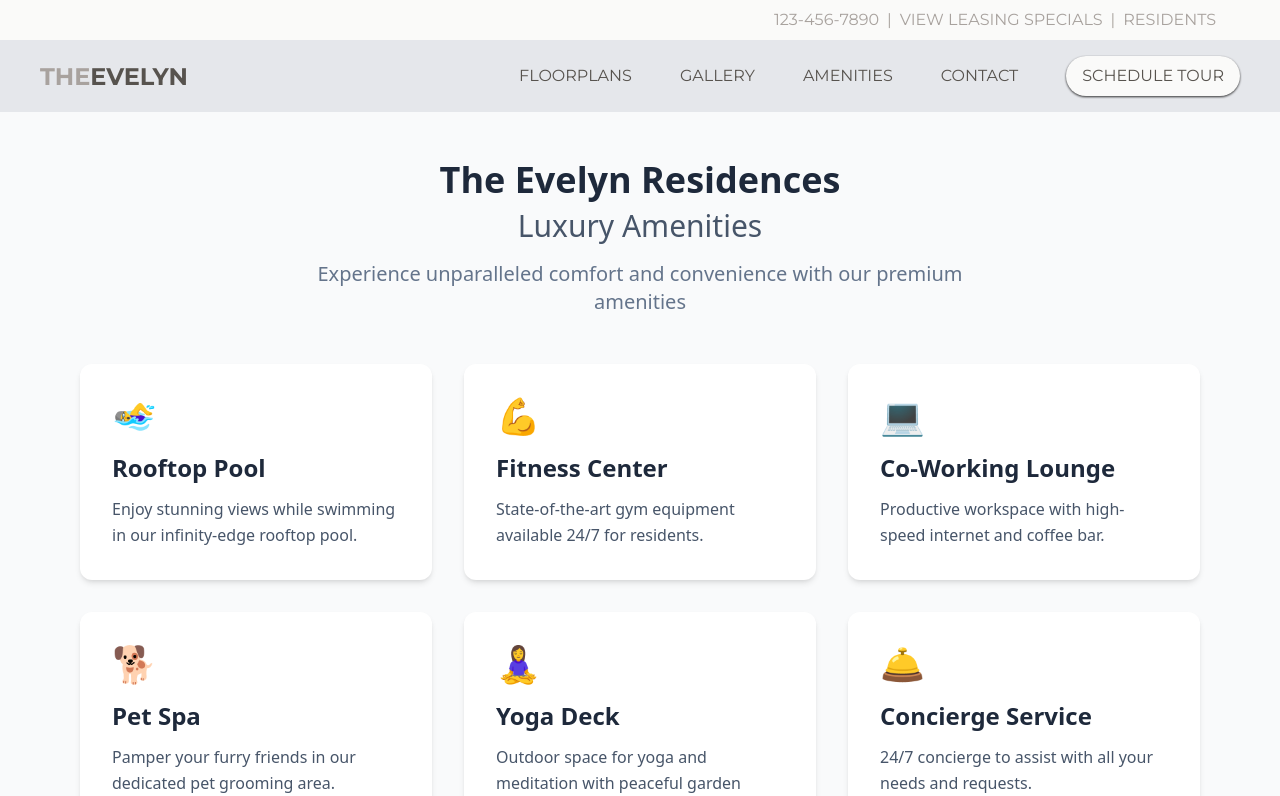
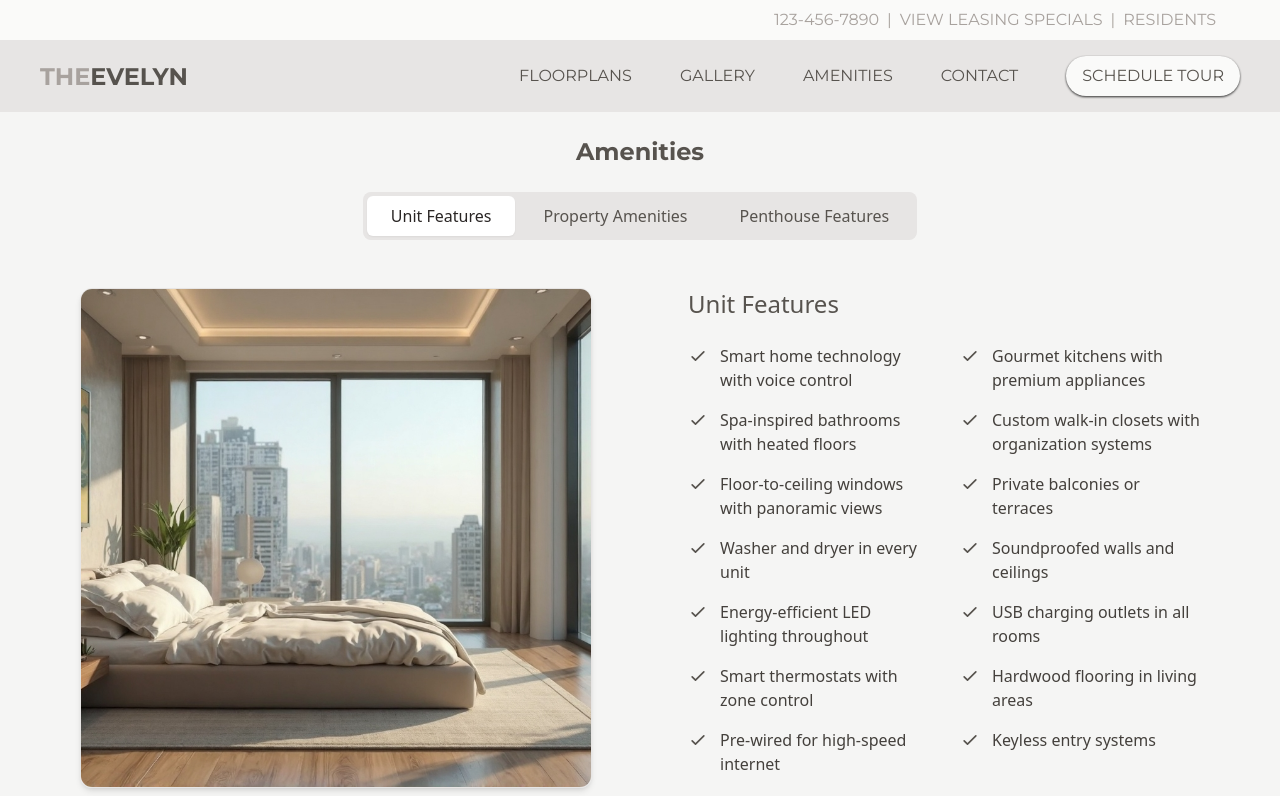
Before and after one commit to bl-aristotle/blank-project, a Next.js app: page /amenities in a window 1280 px wide. Shown: the top 796 px of the page. Built offline with nearby package versions, Linux system fonts and the light colour scheme.

Commit message:
amenities page, added tabs

```diff
--- a/app/amenities/page.tsx
+++ b/app/amenities/page.tsx
@@ -1,83 +1,160 @@
 // app/amenities/page.tsx
 'use client'
-import Head from 'next/head';
+import Image from 'next/image'
+import { useState } from 'react'
 
+import { Montserrat } from 'next/font/google'
 
-const amenities = [
+const montserrat = Montserrat({ subsets: ['latin'] })
+
+type AmenityCategory = {
+  id: string
+  name: string
+  imageUrl: string
+  features: string[]
+}
+
+const amenityCategories: AmenityCategory[] = [
   {
-    title: "Rooftop Pool",
-    description: "Enjoy stunning views while swimming in our infinity-edge rooftop pool.",
-    icon: "🏊‍♀️"
+    id: 'unit',
+    name: 'Unit Features',
+    imageUrl: "/images/amenities/bedroom.jpeg",
+    features: [
+      "Smart home technology with voice control",
+      "Gourmet kitchens with premium appliances",
+      "Spa-inspired bathrooms with heated floors",
+      "Custom walk-in closets with organization systems",
+      "Floor-to-ceiling windows with panoramic views",
+      "Private balconies or terraces",
+      "Washer and dryer in every unit",
+      "Soundproofed walls and ceilings",
+      "Energy-efficient LED lighting throughout",
+      "USB charging outlets in all rooms",
+      "Smart thermostats with zone control",
+      "Hardwood flooring in living areas",
+      "Pre-wired for high-speed internet",
+      "Keyless entry systems",
+      "Built-in Bluetooth speakers"
+    ]
   },
   {
-    title: "Fitness Center",
-    description: "State-of-the-art gym equipment available 24/7 for residents.",
-    icon: "💪"
+    id: 'property',
+    name: 'Property Amenities',
+    imageUrl: "/images/amenities/gym-turf.jpeg",
+    features: [
+      "Rooftop infinity pool with cabanas",
+      "State-of-the-art fitness center",
+      "Co-working lounge with high-speed WiFi",
+      "Resident lounge with catering kitchen",
+      "Pet spa and grooming station",
+      "Package receiving room with cold storage",
+      "Secure underground parking",
+      "Electric vehicle charging stations",
+      "Bicycle storage and repair station",
+      "On-site maintenance team",
+      "Guest suites for visitors",
+      "Landscaped courtyard with seating",
+      "Party room with full kitchen",
+      "Conference rooms for business meetings",
+      "24-hour concierge service"
+    ]
   },
   {
-    title: "Co-Working Lounge",
-    description: "Productive workspace with high-speed internet and coffee bar.",
-    icon: "💻"
-  },
-  {
-    title: "Pet Spa",
-    description: "Pamper your furry friends in our dedicated pet grooming area.",
-    icon: "🐕"
-  },
-  {
-    title: "Yoga Deck",
-    description: "Outdoor space for yoga and meditation with peaceful garden views.",
-    icon: "🧘‍♀️"
-  },
-  {
-    title: "Concierge Service",
-    description: "24/7 concierge to assist with all your needs and requests.",
-    icon: "🛎️"
+    id: 'penthouse',
+    name: 'Penthouse Features',
+    imageUrl: "/images/amenities/bathroom.jpeg",
+    features: [
+      "Expansive private terraces",
+      "Custom wine cellars",
+      "Home theater systems",
+      "Premium smart home automation",
+      "Chef's kitchens with premium appliances",
+      "Spa bathrooms with soaking tubs",
+      "Dedicated elevator access",
+      "Panoramic city views",
+      "Private rooftop gardens",
+      "Smart glass privacy systems",
+      "Custom interior lighting design",
+      "Premium soundproofing throughout",
+      "Walk-in dressing rooms",
+      "Library/study rooms",
+      "Dual master suites"
+    ]
   }
-];
+]
 
 export default function AmenitiesPage() {
+  const [activeTab, setActiveTab] = useState('unit')
+  const activeCategory = amenityCategories.find(cat => cat.id === activeTab)!
+
   return (
-    <div className="min-h-screen bg-gray-50">
-      <Head>
-        <title>The Evelyn Residences - Amenities</title>
-        <meta name="description" content="Explore the luxurious amenities at The Evelyn Residences" />
-      </Head>
-
-      <main className="container mx-auto px-4 py-12 max-w-6xl">
+    <div className="min-h-screen bg-stone-100">
+      <main className="container mx-auto px-4 py-6 max-w-6xl">
         {/* Header Section */}
-        <header className="text-center mb-12">
-          <h1 className="text-4xl font-bold text-slate-800 mb-2">The Evelyn Residences</h1>
-          <h2 className="text-3xl text-slate-600 mb-4">Luxury Amenities</h2>
-          <p className="text-xl text-slate-500 max-w-2xl mx-auto">
-            Experience unparalleled comfort and convenience with our premium amenities
-          </p>
+        <header className="text-center mb-6">
+        <h2 className={`text-2xl font-bold mb-2 text-stone-600 text-center ${montserrat.className}`}>Amenities</h2>
         </header>
 
-        {/* Amenities Grid */}
-        <div className="grid grid-cols-1 md:grid-cols-2 lg:grid-cols-3 gap-8 mb-12">
-          {amenities.map((amenity, index) => (
-            <div
-              key={index}
-              className="bg-white rounded-xl p-8 shadow-md hover:shadow-lg transition-all duration-300 hover:-translate-y-1"
-            >
-              <div className="text-4xl mb-4">{amenity.icon}</div>
-              <h3 className="text-2xl font-semibold text-slate-800 mb-3">{amenity.title}</h3>
-              <p className="text-slate-600 leading-relaxed">{amenity.description}</p>
+        {/* Tab Navigation */}
+        <div className="flex justify-center mb-6 xl:mb-12">
+          <div className="flex gap-1 bg-stone-200 p-1 rounded-lg">
+            {amenityCategories.map((category) => (
+              <button
+                key={category.id}
+                onClick={() => setActiveTab(category.id)}
+                className={`px-6 py-2 rounded-md transition-colors ${
+                  activeTab === category.id
+                    ? 'bg-white shadow-sm text-stone-800 font-medium'
+                    : 'text-stone-600 hover:bg-stone-100'
+                }`}
+              >
+                {category.name}
+              </button>
+            ))}
+          </div>
+        </div>
+
+        {/* Content Section */}
+        <div className="flex flex-col md:flex-row gap-8 xl:gap-24 mb-12">
+          {/* Left Column - Image */}
+          <div className="md:w-1/2">
+            <div className="relative h-80 md:h-[500px] rounded-xl overflow-hidden shadow-md border border-stone-200">
+              <Image
+                src={activeCategory.imageUrl}
+                alt={activeCategory.name}
+                fill
+                className="object-cover"
+                priority
+              />
             </div>
-          ))}
+          </div>
+
+          {/* Right Column - Content */}
+          <div className="md:w-1/2">
+            <h3 className="text-2xl font-semi text-stone-600 mb-6">
+              {activeCategory.name}
+            </h3>
+
+            <ul className="grid grid-cols-1 lg:grid-cols-2 gap-x-8 gap-y-4">
+              {activeCategory.features.map((feature, index) => (
+                <li key={index} className="flex items-start">
+                  <svg className="h-5 w-5 text-stone-600 mt-0.5 mr-3 flex-shrink-0" fill="none" viewBox="0 0 24 24" stroke="currentColor">
+                    <path strokeLinecap="round" strokeLinejoin="round" strokeWidth={2} d="M5 13l4 4L19 7" />
+                  </svg>
+                  <span className="text-stone-700">{feature}</span>
+                </li>
+              ))}
+            </ul>
+          </div>
         </div>
 
         {/* Footer CTA */}
-        <footer className="bg-white rounded-xl p-8 text-center shadow-sm">
-          <p className="text-xl text-slate-600 mb-6">
-            Schedule a tour to experience our amenities in person
-          </p>
-          <button className="bg-red-500 hover:bg-red-600 text-white font-medium py-3 px-8 rounded-lg transition-colors duration-300">
-            SCHEDULE TOUR
+        <div className="text-center">
+          <button className="bg-stone-600 hover:bg-stone-700 text-white font-medium py-3 px-8 rounded-lg transition-colors duration-300 shadow-md">
+            SCHEDULE A TOUR
           </button>
-        </footer>
+        </div>
       </main>
     </div>
-  );
+  )
 }
--- a/app/components/NavBar.tsx
+++ b/app/components/NavBar.tsx
@@ -10,7 +10,7 @@ export default function NavBar() {
 
   return (
     <>
-      <nav className="bg-gray-200 py-4">
+      <nav className="bg-stone-200 py-4">
         <div className="mx-auto px-4 lg:px-10 flex items-center justify-between">
           <Link href="/" className="text-2xl font-bold">
             <span className={`text-stone-400 ${montserrat.className}`}>THE</span>
--- a/app/floorplans/page.tsx
+++ b/app/floorplans/page.tsx
@@ -20,7 +20,7 @@ export default async function FloorplansPage() {
     <main className="bg-stone-100">
       <div className="container mx-auto px-4 py-6">
       <div className="text-center mx-auto px-4 max-w-3xl">
-  <h2 className={`text-2xl font-bold mb-2 text-stone-600 ${montserrat.className}`}>Experience Luxury Living at The Evelyn</h2>
+  <h2 className={`text-2xl font-bold mb-2 text-stone-600 ${montserrat.className}`}>Floorplans</h2>
   <p className="text-md text-stone-600 mb-4">
     Whether you're seeking a cozy <strong>studio</strong>, spacious <strong>1- or 2-bedroom</strong> layouts,
     or our exclusive <strong>penthouse collection</strong>, every residence is crafted for refined urban living.
--- a/app/gallery/page.tsx
+++ b/app/gallery/page.tsx
@@ -3,6 +3,9 @@
 import { useState } from 'react'
 import Image from 'next/image'
 import { GalleryCarousel } from '../components/GalleryCarousel'
+import { Montserrat } from 'next/font/google'
+
+const montserrat = Montserrat({ subsets: ['latin'] })
 
 
 type GalleryImage = {
@@ -57,25 +60,28 @@ const mockImages: GalleryImage[] = [
     const closeImage = () => setSelectedImageIndex(null)
 
     return (
-      <main className="py-16">
+      <main className="py-6 bg-stone-100">
         <div className="container mx-auto px-4">
-          <h1 className="text-4xl font-bold mb-8">Property Gallery</h1>
+        <h2 className={`text-2xl font-bold mb-2 text-stone-600 text-center ${montserrat.className}`}>Property Gallery</h2>
+
 
          {/* Filter Buttons */}
-          <div className="flex gap-4 mb-8">
+         <div className="flex justify-center mb-6 mt-6">
+          <div className="flex gap-1 bg-stone-200 p-1 rounded-lg">
             {(['ALL', 'AMENITY', 'INTERIOR'] as const).map((filter) => (
             <button
                 key={filter}
                 onClick={() => setActiveFilter(filter)}
-                className={`px-4 py-2 rounded-full ${
+                className={`px-6 py-2 rounded-md transition-colors ${
                    activeFilter === filter
-                    ? 'bg-blue-600 text-white'
-                    : 'bg-gray-200 hover:bg-gray-300'
+                    ? 'bg-white shadow-sm text-stone-800 font-medium'
+                    : 'text-stone-600 hover:bg-stone-100'
                 }`}
               >
                {filter === 'ALL' ? 'All' : filter.charAt(0) + filter.slice(1).toLowerCase()}
               </button>
             ))}
+          </div>
         </div>
 
           {/* Image Grid */}
```
Lines whose indentation alone changed are shown as unchanged.
